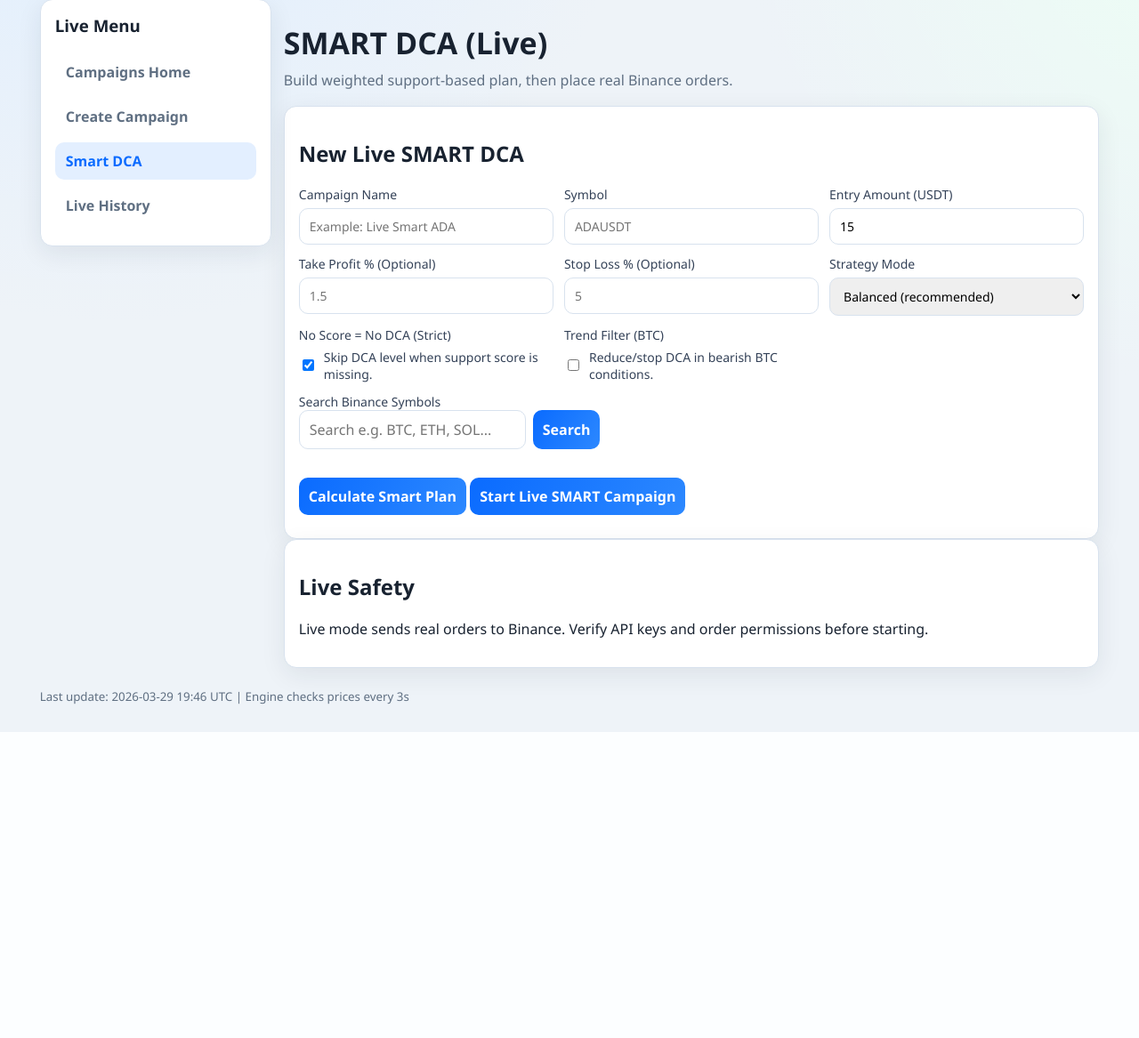
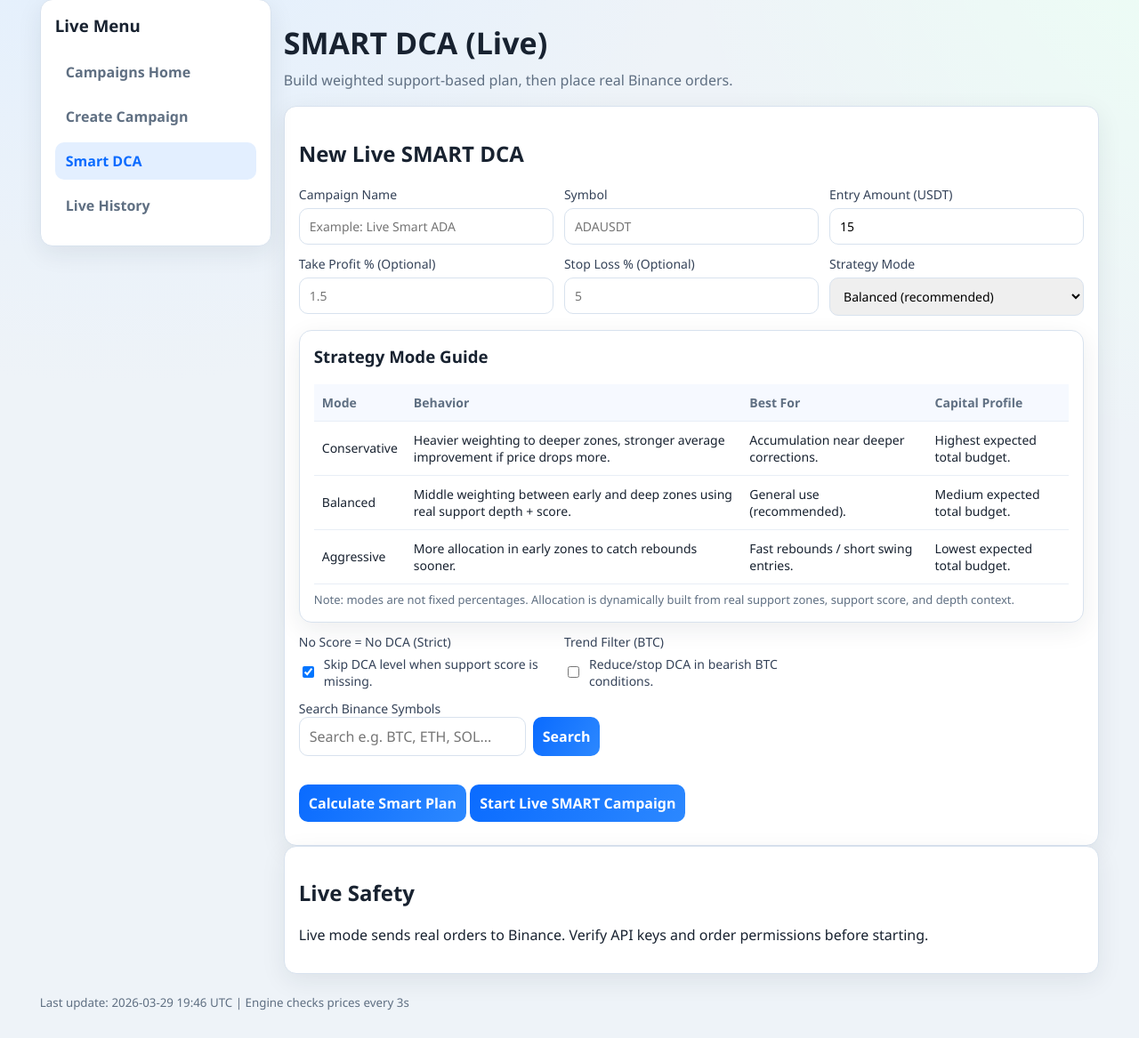
Before and after one commit to abazaid/crypto-bot-dashboard, a FastAPI app: page /live/smart-create in a window 1280 px wide. Shown: the part 136-1303 px from the top of the page at 89% size. Before the commit the page ends 959 px from the top, so only its background shows below. Run offline with FastAPI, Linux system fonts and the light colour scheme.

Commit message:
554535345tgdf

```diff
--- a/app/web/templates/live_smart_create.html
+++ b/app/web/templates/live_smart_create.html
@@ -40,6 +40,46 @@
             <option value="aggressive">Aggressive (early allocation)</option>
           </select>
         </label>
+        <div class="full">
+          <div class="card" style="margin-top: 4px;">
+            <h3 style="margin-top:0;">Strategy Mode Guide</h3>
+            <div class="table-scroll">
+              <table>
+                <thead>
+                  <tr>
+                    <th>Mode</th>
+                    <th>Behavior</th>
+                    <th>Best For</th>
+                    <th>Capital Profile</th>
+                  </tr>
+                </thead>
+                <tbody>
+                  <tr>
+                    <td>Conservative</td>
+                    <td>Heavier weighting to deeper zones, stronger average improvement if price drops more.</td>
+                    <td>Accumulation near deeper corrections.</td>
+                    <td>Highest expected total budget.</td>
+                  </tr>
+                  <tr>
+                    <td>Balanced</td>
+                    <td>Middle weighting between early and deep zones using real support depth + score.</td>
+                    <td>General use (recommended).</td>
+                    <td>Medium expected total budget.</td>
+                  </tr>
+                  <tr>
+                    <td>Aggressive</td>
+                    <td>More allocation in early zones to catch rebounds sooner.</td>
+                    <td>Fast rebounds / short swing entries.</td>
+                    <td>Lowest expected total budget.</td>
+                  </tr>
+                </tbody>
+              </table>
+            </div>
+            <p class="muted-line" style="margin-bottom:0;">
+              Note: modes are not fixed percentages. Allocation is dynamically built from real support zones, support score, and depth context.
+            </p>
+          </div>
+        </div>
         <label>No Score = No DCA (Strict)
           <span class="inline-check">
             <input id="strict_support_score_required" name="strict_support_score_required" type="checkbox" checked>
@@ -85,6 +125,7 @@
         <article class="card stat">
           <h3>Total Estimated</h3>
           <p id="plan-total-estimated">-</p>
+          <small id="plan-total-formula" class="muted-line">Formula: Total = Entry + Sum(DCA Amounts)</small>
         </article>
         <article class="card stat">
           <h3>Est. Avg / Target</h3>
@@ -136,6 +177,7 @@
     const planRows = document.getElementById("smart-plan-rows");
     const planEntryPrice = document.getElementById("plan-entry-price");
     const planTotalEstimated = document.getElementById("plan-total-estimated");
+    const planTotalFormula = document.getElementById("plan-total-formula");
     const planAvgTarget = document.getElementById("plan-avg-target");
     const planRequiredCapital = document.getElementById("plan-required-capital");
     const planDrawdown = document.getElementById("plan-drawdown");
@@ -219,6 +261,8 @@
 
         planEntryPrice.textContent = `${f6(data.entry_price)} USDT`;
         planTotalEstimated.textContent = `${f2(data.estimate.total_if_all_filled_usdt)} USDT`;
+        planTotalFormula.textContent =
+          `Total = ${f2(entry)} + ${f2(data.estimate.dca_total_usdt)} = ${f2(data.estimate.total_if_all_filled_usdt)} USDT`;
         const avg = f6(data.estimate.estimated_avg_price_if_all_filled);
         const tp = data.estimate.estimated_target_price_if_all_filled;
         planAvgTarget.textContent = tp ? `${avg} / ${f6(tp)}` : `${avg} / -`;
```
Also changed, not shown: app/services/paper_trading.py (+62 -14 lines), app/web/templates/paper_smart_create.html (+44 -0 lines).
